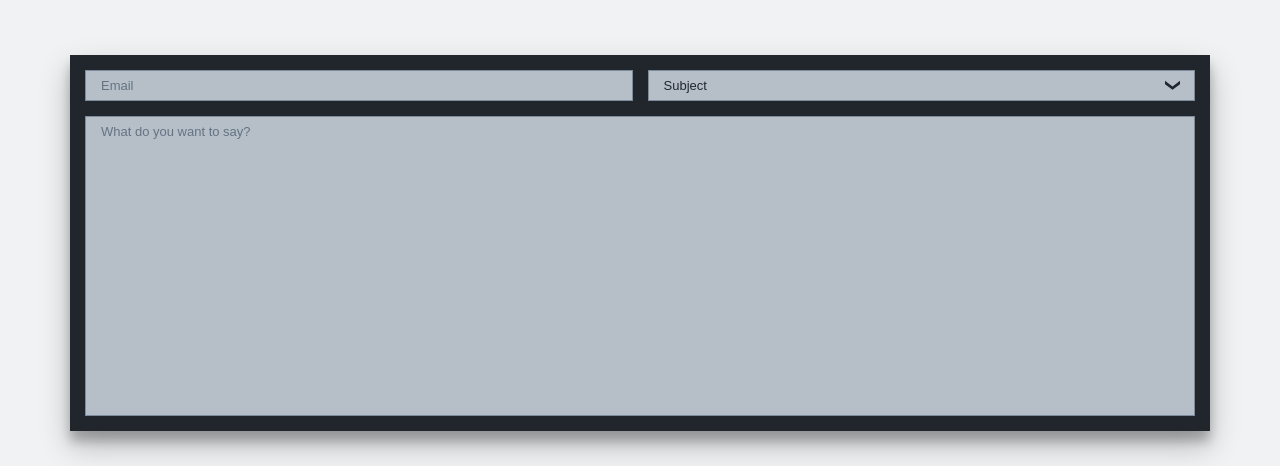
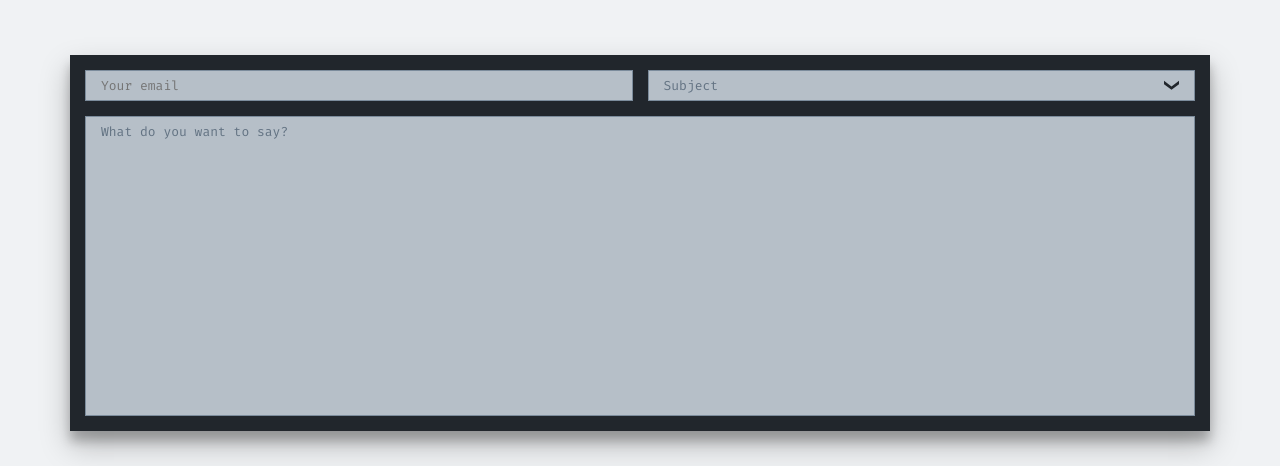
Before and after one commit to gmenih341/0x676d, a Next.js app: page /contact in a window 1280 px wide. Shown: the part 165-631 px from the top of the page. Built offline with nearby package versions, Linux system fonts and the light colour scheme.

Commit message:
feat: textarea input

```diff
--- a/src/components/common/input.tsx
+++ b/src/components/common/input.tsx
@@ -4,16 +4,16 @@ import {SPACER_SMALL, SPACER, SPACER_BIG, COLOR_GRAY, COLOR_BLACK} from '../../s
 export function makeInputComponent<C extends keyof JSX.IntrinsicElements | React.ComponentType<any>>(type: C) {
     return styled(type)`
         display: block;
+        z-index: 10;
         box-sizing: border-box;
         width: 100%;
         margin: 0;
         padding: ${SPACER_SMALL}px ${SPACER}px;
-        padding-right: ${SPACER_BIG + 5}px;
         overflow: hidden;
         border: 1px solid ${COLOR_GRAY[4]};
         background: ${COLOR_GRAY[2]};
         color: ${COLOR_BLACK};
-        font-family: 'Fira Code', Arial, Helvetica, sans-serif;
+        font-family: 'Fira Mono', 'Courier New', Courier, monospace;
         font-size: 13px;
         text-align: left;
         text-overflow: ellipsis;
--- a/src/modules/contact/contact.tsx
+++ b/src/modules/contact/contact.tsx
@@ -7,17 +7,18 @@ import {mediaMin, ScreenSize} from '../../utils/style.utils';
 
 const ContactPage = styled('section')`
     display: grid;
-    grid-template-columns: 1fr;
+    grid-template-columns: minmax(0, 1fr);
+    grid-template-rows: 1fr 1fr 300px;
     grid-gap: ${SPACER}px;
 
     ${mediaMin(ScreenSize.MD)} {
         grid-template-columns: minmax(0, 1fr) minmax(0, 1fr);
+        grid-template-rows: 1fr 300px;
     }
 `;
 
 const TextArea = styled(FormText)`
     grid-column: 1 / -1;
-    height: 300px;
 `;
 
 export const Contact: FunctionComponent = () => {
@@ -30,9 +31,9 @@ export const Contact: FunctionComponent = () => {
     ];
     return (
         <ContactPage>
-            <FormText placeholder="Email" />
+            <FormText placeholder="Your email" type="email" />
             <FormSelect name="subject" options={subjectOptions} placeholder="Subject" />
-            <TextArea placeholder="What do you want to say?" />
+            <TextArea placeholder="What do you want to say?" multiline={true} />
         </ContactPage>
     );
 };
--- a/src/modules/form-select/form-option.tsx
+++ b/src/modules/form-select/form-option.tsx
@@ -1,6 +1,6 @@
+import React, {FunctionComponent, HTMLAttributes} from 'react';
 import styled from 'styled-components/macro';
-import React, {FunctionComponent, HTMLAttributes} from 'react';
-import {COLOR_BLACK, COLOR_GRAY, COLOR_MAIN, SPACER, SPACER_SMALL, SPACER_BIG} from '../../style.contants';
+import {COLOR_BLACK, COLOR_GRAY, COLOR_MAIN, SPACER, SPACER_SMALL} from '../../style.contants';
 import {mediaMax, ScreenSize} from '../../utils/style.utils';
 
 interface FormOptionProps extends Pick<HTMLAttributes<HTMLDivElement>, 'onFocus' | 'onClick'> {
--- a/src/modules/form-select/form-select.tsx
+++ b/src/modules/form-select/form-select.tsx
@@ -3,7 +3,7 @@ import {animated} from 'react-spring';
 import styled from 'styled-components/macro';
 import {makeInputComponent} from '../../components/common/input';
 import {DropDownIcon} from '../../components/icons/dropdown.icon';
-import {COLOR_BLACK, COLOR_WHITE, SPACER, SPACER_SMALL} from '../../style.contants';
+import {COLOR_BLACK, COLOR_WHITE, SPACER, SPACER_SMALL, COLOR_GRAY, SPACER_BIG} from '../../style.contants';
 import {FormOption} from './form-option';
 import {SelectActionType, useSelectState} from './state/select-state';
 
@@ -20,9 +20,10 @@ const FormSelectWrapper = styled('div')`
     position: relative;
 `;
 
-const SelectDropdown = styled(animated.div)`
+const SelectDropdown = styled('div')`
     display: block;
     position: absolute;
+    z-index: 100;
     top: calc(100% + ${SPACER_SMALL}px);
     width: 100%;
     max-height: 300px;
@@ -34,17 +35,26 @@ const SelectDropdown = styled(animated.div)`
 `;
 
 const SelectButton = styled(makeInputComponent('button'))`
+    display: flex;
+    flex-direction: row;
+
     span {
+        display: block;
+        flex-grow: 1;
         max-width: 100%;
+        margin-right: ${SPACER}px;
         overflow: hidden;
         text-overflow: ellipsis;
         white-space: nowrap;
+
+        &:empty:before {
+            content: attr(data-placeholder);
+            color: ${COLOR_GRAY[5]};
+        }
     }
 `;
 
 const DropdownArrow = styled(DropDownIcon)`
-    position: absolute;
-    right: ${SPACER}px;
     margin-top: ${({open}) => (open ? 0 : '-3px')};
     line-height: 0;
 `;
@@ -59,7 +69,7 @@ export const FormSelect: FunctionComponent<FormSelectProps> = React.memo(({name,
                 tabIndex={-1}
                 onClick={() => dispatch({type: SelectActionType.TOGGLE})}
                 onBlur={() => dispatch({type: SelectActionType.CLOSE})}>
-                <span>{value || placeholder}</span>
+                <span data-placeholder={placeholder}>{value}</span>
                 <DropdownArrow open={open} width={15} height={15} fill={COLOR_BLACK} />
             </SelectButton>
             <SelectDropdown
--- a/src/modules/form-select/state/select-state.ts
+++ b/src/modules/form-select/state/select-state.ts
@@ -21,7 +21,6 @@ interface SelectAction {
 }
 
 const reducer: Reducer<SelectState, SelectAction> = (state, action) => {
-    console.log(SelectActionType[action.type], action, state);
     switch (action.type) {
         case SelectActionType.OPEN:
             if (state.open === false) {
--- a/src/modules/form-text/form-text.tsx
+++ b/src/modules/form-text/form-text.tsx
@@ -1,21 +1,27 @@
-import React, {FunctionComponent} from 'react';
+import React, {FunctionComponent, HTMLAttributes, InputHTMLAttributes} from 'react';
 import {makeInputComponent} from '../../components/common/input';
 import styled from 'styled-components';
 import {COLOR_GRAY} from '../../style.contants';
 
-export interface FormTextProps {
+export interface FormTextProps extends Pick<InputHTMLAttributes<HTMLInputElement>, 'type'> {
     placeholder?: string;
+    multiline?: boolean;
     className?: string;
 }
 
-const InputWrapper = styled(makeInputComponent('div'))`
+const InputWrapper = makeInputComponent('input');
+
+const TextAreaWrapper = styled(makeInputComponent('div')).attrs({contentEditable: true})`
     &:empty:before {
         content: attr(data-placeholder);
-        position: absolute;
         color: ${COLOR_GRAY[5]};
     }
 `;
 
-export const FormText: FunctionComponent<FormTextProps> = ({className, placeholder}) => {
-    return <InputWrapper contentEditable={true} className={className} data-placeholder={placeholder} />;
+export const FormText: FunctionComponent<FormTextProps> = ({className, placeholder, type, multiline}) => {
+    return multiline === true ? (
+        <TextAreaWrapper className={className} data-placeholder={placeholder} />
+    ) : (
+        <InputWrapper type={type || 'text'} className={className} placeholder={placeholder} />
+    );
 };
```
